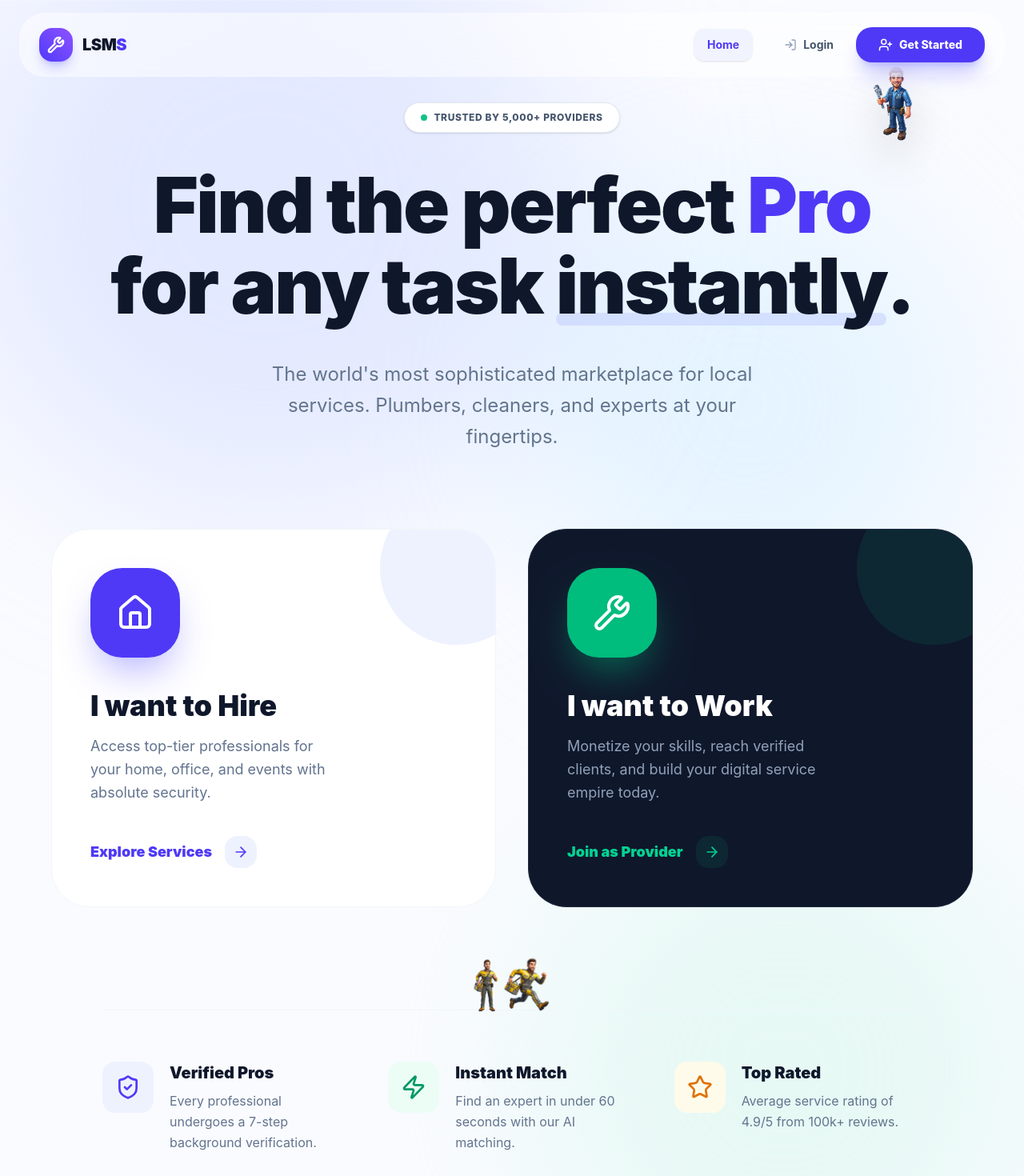
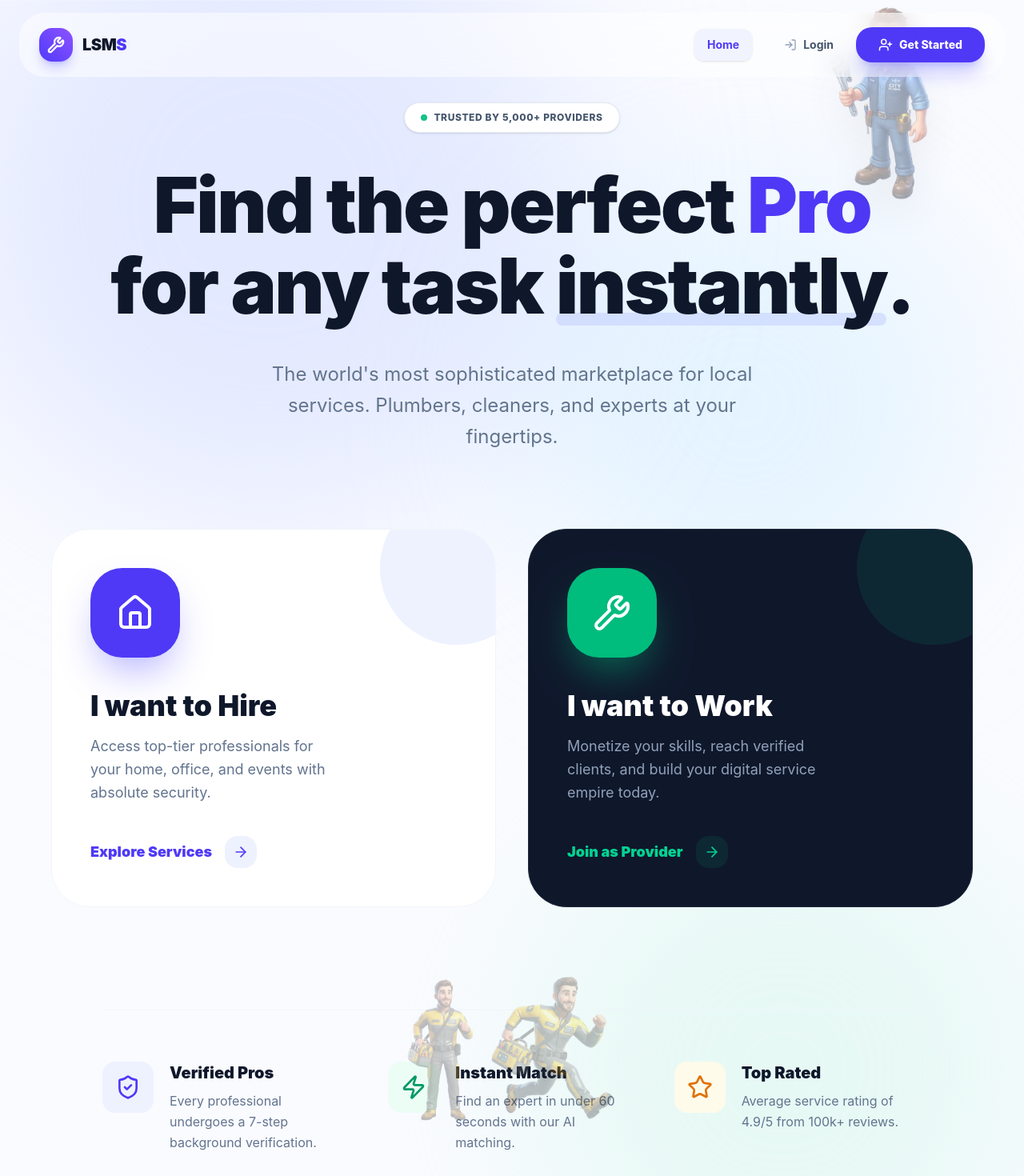
Before and after one commit to Jahanzaib-Gull/Local-Service-Marketplace-System, a React app in the folder frontend/: page / in a window 1280 px wide. Shown: the top 1470 px of the page at 80% size. Built offline with nearby package versions, Linux system fonts and the light colour scheme; the HTML template or start-up script is replaced by a standard one.

Commit message:
style: mega-size decorative illustrations for maximum visual impact

```diff
--- a/frontend/src/pages/Landing.jsx
+++ b/frontend/src/pages/Landing.jsx
@@ -42,8 +42,8 @@ const Landing = () => {
           </h1>
 
           {/* Floating Hammer Pro */}
-          <div className="absolute top-20 right-[5%] hidden xl:block animate-bounce animation-delay-1000">
-            <img src={HammerImg} alt="Pro with hammer" className="w-48 h-48 object-contain drop-shadow-2xl" />
+          <div className="absolute top-0 -right-20 hidden xl:block animate-bounce animation-delay-1000 opacity-40 hover:opacity-100 transition-opacity duration-700">
+            <img src={HammerImg} alt="Pro with hammer" className="w-[500px] h-[500px] object-contain drop-shadow-2xl" />
           </div>
 
           <p className="text-xl md:text-2xl text-slate-500 max-w-2xl leading-relaxed animate-fade-in-up animation-delay-200">
@@ -97,15 +97,15 @@ const Landing = () => {
         <div className="max-w-5xl mx-auto mt-32 grid grid-cols-1 md:grid-cols-3 gap-12 border-t border-slate-100 pt-16 relative">
 
           {/* Running Pro Aside */}
-          <div className="absolute -top-24 left-1/2 -translate-x-1/2 hidden md:block animate-pulse">
-            <img src={RunningImg} alt="Running pro" className="w-32 h-32 object-contain" />
+          <div className="absolute -top-32 left-1/2 -translate-x-1/2 hidden md:block animate-pulse opacity-30 hover:opacity-100 transition-opacity">
+            <img src={RunningImg} alt="Running pro" className="w-[350px] h-[350px] object-contain" />
           </div>
 
           <div className="flex items-start gap-5 group">
             <div className="p-4 bg-indigo-50 text-indigo-600 rounded-2xl shrink-0 relative">
               <ShieldCheck size={32} />
               {/* Inspection Pro Aside */}
-              <img src={InspectionImg} alt="Inspection" className="absolute -top-10 -right-10 w-20 h-20 object-contain opacity-0 group-hover:opacity-100 transition-opacity z-20" />
+              <img src={InspectionImg} alt="Inspection" className="absolute -top-20 -right-20 w-[200px] h-[200px] object-contain opacity-0 group-hover:opacity-100 transition-all duration-500 z-20 transform group-hover:scale-110" />
             </div>
             <div>
               <h4 className="text-xl font-black text-slate-900 mb-2">Verified Pros</h4>
@@ -126,8 +126,8 @@ const Landing = () => {
               <p className="text-slate-500 leading-relaxed">Average service rating of 4.9/5 from 100k+ reviews.</p>
             </div>
             {/* Cleaning Pro Aside for Top Rated */}
-            <div className="absolute -top-16 -right-8 hidden xl:block opacity-0 group-hover:opacity-100 transition-opacity duration-500">
-              <img src={CleaningImg} alt="Top rated services" className="w-28 h-28 object-contain" />
+            <div className="absolute -top-32 -right-16 hidden xl:block opacity-0 group-hover:opacity-100 transition-all duration-700 transform group-hover:translate-x-4">
+              <img src={CleaningImg} alt="Top rated services" className="w-[300px] h-[300px] object-contain" />
             </div>
           </div>
         </div>
```
